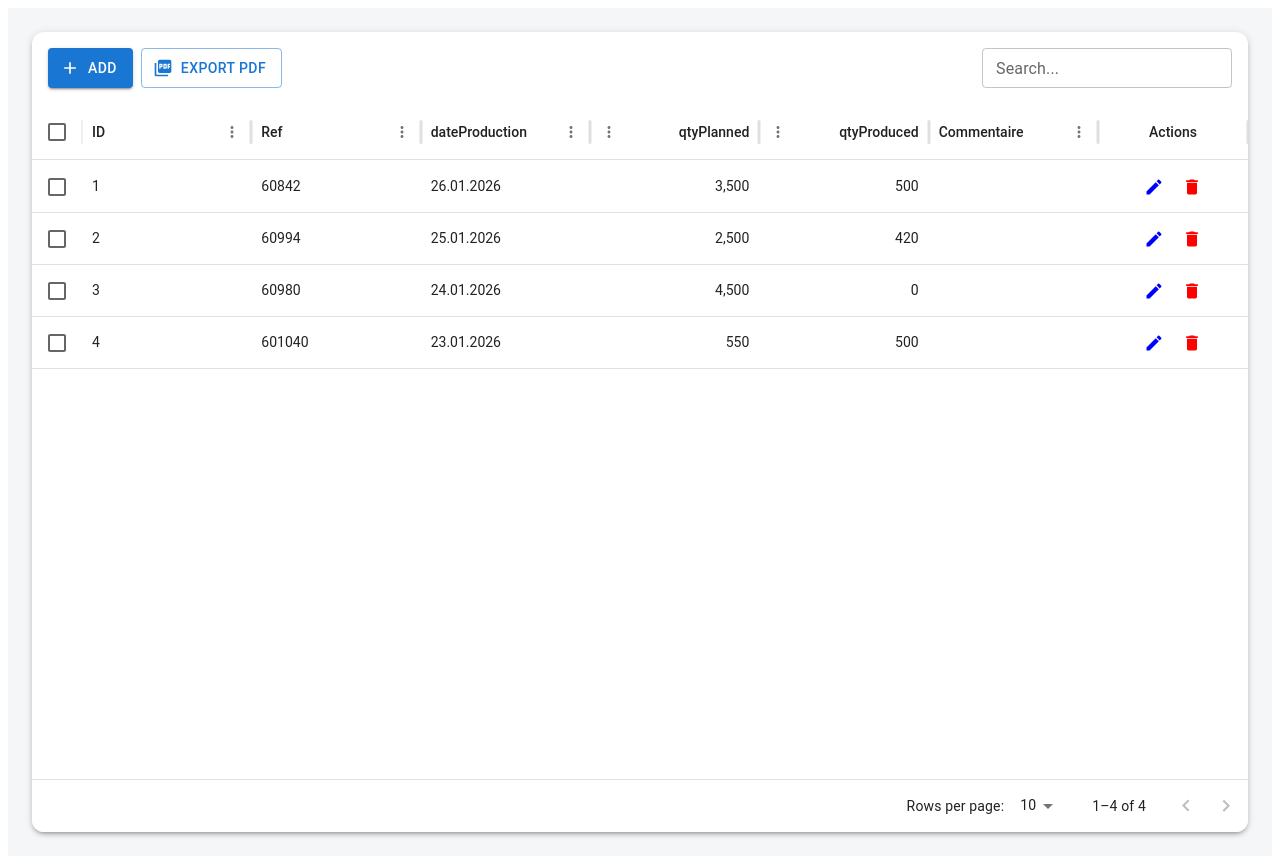
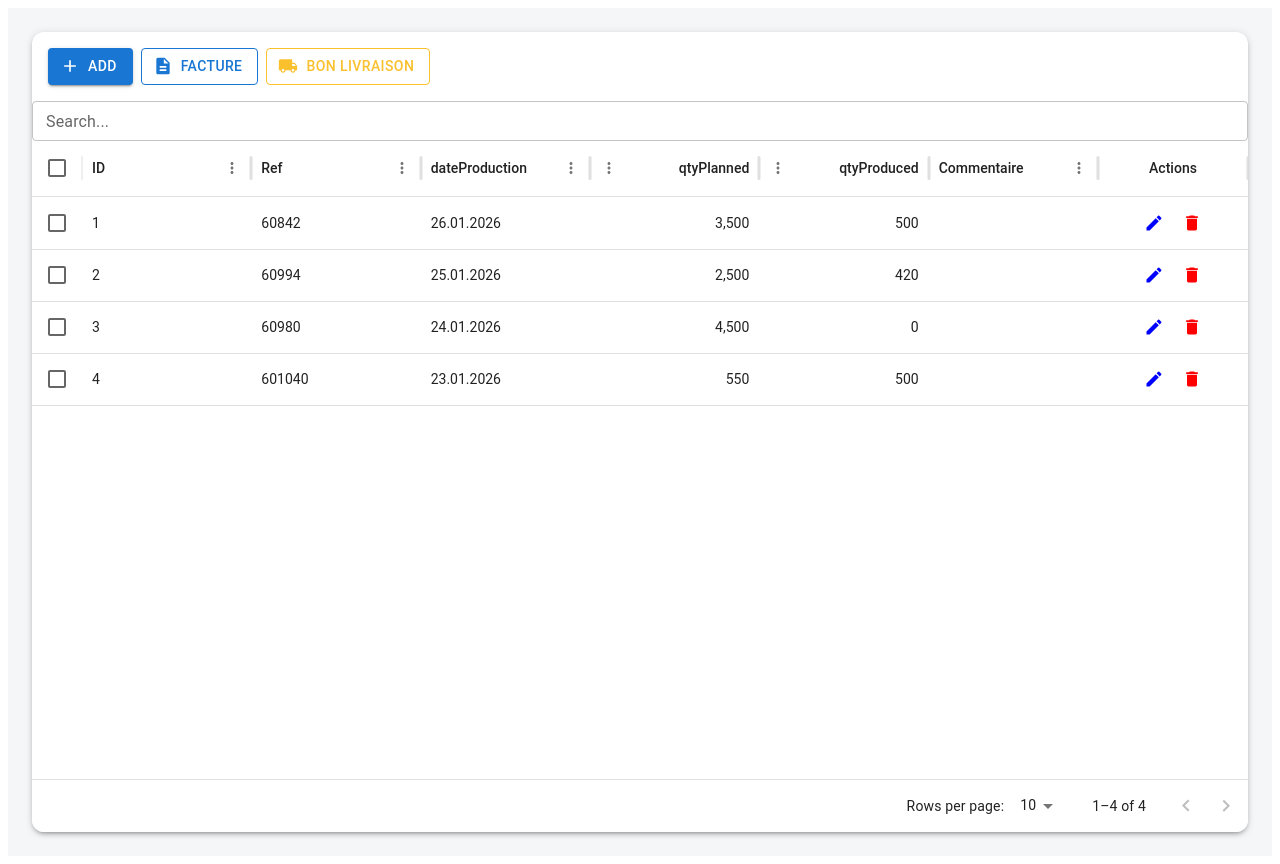
Before and after one commit to safwen-code/projects, a React (Vite) app in the folder CRM/: page /login in a window 1280 px wide. Both pictures are taken after a click on the button "SIGN IN". Built offline with nearby package versions, Linux system fonts and the light colour scheme.

Commit message:
update ui

```diff
--- a/CRM/src/Reducer/products/productsSlice.js
+++ b/CRM/src/Reducer/products/productsSlice.js
@@ -26,7 +26,7 @@ const productsSlice = createSlice({
     },
 
     updateProduct: (state, action) => {
-      const { id, ...changes } = action.payload // تأكد من إرسال البيانات بشكل صحيح
+      const { id, ...changes } = action.payload
       const existingProduct = state.listPrd.find((p) => p.id === id)
       if (existingProduct) {
         Object.assign(existingProduct, changes)
--- a/CRM/src/ui/Product.jsx
+++ b/CRM/src/ui/Product.jsx
@@ -15,7 +15,8 @@ import {
   Close,
   Add,
   Delete,
-  PictureAsPdf,
+  Description,
+  LocalShipping,
 } from '@mui/icons-material'
 
 import { useAppDispatch, useAppSelector } from '../app/hooks'
@@ -170,7 +171,7 @@ const ProductGridMUI = () => {
     }))
   }
 
-  const handleExportPdf = () => {
+  const handleExportFacture = () => {
     const selectedRows = rows.filter((r) => rowSelectionModel.ids.has(r.id))
 
     if (!selectedRows.length) {
@@ -180,6 +181,10 @@ const ProductGridMUI = () => {
 
     dispatch(setSelectedProducts(selectedRows))
     navigate('/invoice')
+  }
+
+  const handleExportLivraison = () => {
+    console.log('bondLibvraison')
   }
 
   return (
@@ -206,13 +211,32 @@ const ProductGridMUI = () => {
               Add
             </Button>
 
+            {/* 🔵 Facture */}
             <Button
               variant="outlined"
-              startIcon={<PictureAsPdf />}
-              onClick={handleExportPdf}
+              startIcon={<Description />}
+              sx={{
+                borderColor: '#1976d2',
+                color: '#1976d2',
+              }}
+              onClick={handleExportFacture}
             >
-              Export PDF
+              Facture
             </Button>
+
+            {/* 🟡 Bon Livraison */}
+            <Button
+              variant="outlined"
+              startIcon={<LocalShipping />}
+              sx={{
+                borderColor: '#fbc02d',
+                color: '#fbc02d',
+              }}
+              onClick={handleExportLivraison}
+            >
+              Bon Livraison
+            </Button>
+          </Stack>
         </Stack>
 
         <TextField
@@ -222,7 +246,6 @@ const ProductGridMUI = () => {
           onChange={(e) => setSearch(e.target.value)}
           sx={{ minWidth: 250 }}
         />
-        </Stack>
 
         {/* 🔴 DataGrid */}
         <Box sx={{ flex: 1 }}>
```
Lines whose indentation alone changed are shown as unchanged.
